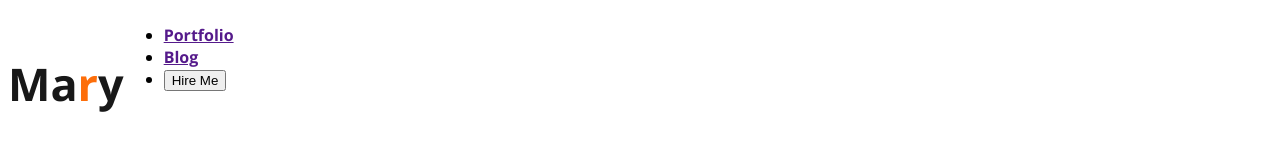
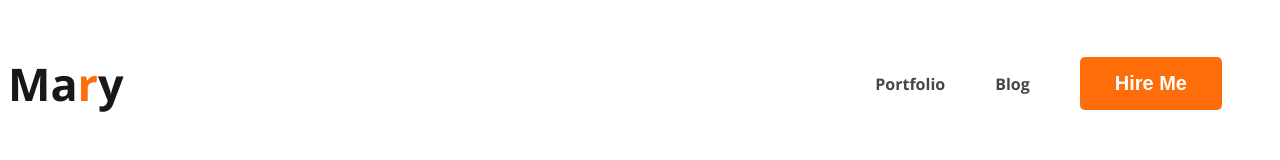
Before and after one commit to khokonamin/Portfolio-website-repo, a plain HTML site: page Portfolio-website-repo/index.html in a window 1280 px wide. Drawn offline with nearby package versions, Linux system fonts and the light colour scheme.

Commit message:
add please

```diff
--- a/Portfolio-website-repo/Styles/Portfolio.css
+++ b/Portfolio-website-repo/Styles/Portfolio.css
@@ -1,29 +1,49 @@
 /* common shared styles*/
-body{
-    font-family: 'lato',sans-serif;
+body {
+    font-family: 'lato', sans-serif;
     font-family: 'Open Sans', sans-serif;
 }
-.text-primary{
-    color:#FD6E0A;
+
+.text-primary {
+    color: #FD6E0A;
+}
+
+.btn-primary {
+
+    border-radius: 5px;
+    background: #FD6E0A;
+    border: 0;
+    color: white;
+    font-size: 20px;
+    font-weight: 700;
+    padding: 15px 35px;
+
 }
 
 /* nav related styles */
-nav{
+nav {
     display: flex;
+    align-items: center;
+    justify-content: space-between;
 }
+
 .nav-title {
     color: #181818;
     font-size: 45px;
     font-weight: 800;
-
-nav > ul{
-    display: flex;
 }
 
-nav li{
+nav>ul {
+    display: flex;
+    align-items: center;
+}
+
+nav li {
     list-style: none;
     margin-right: 50px;
-}nav a{
+}
+
+nav a {
     text-decoration: none;
-    color:#474747
+    color: #474747
 }
--- a/Portfolio-website-repo/index.html
+++ b/Portfolio-website-repo/index.html
@@ -18,7 +18,7 @@
         <ul>
             <li><a href="">Portfolio</a></li>
             <li><a href="">Blog</a></li>
-            <li><button>Hire Me</button></li>
+            <li><button class="btn-primary">Hire Me</button></li>
         </ul>
     </nav>
     <main>
```
